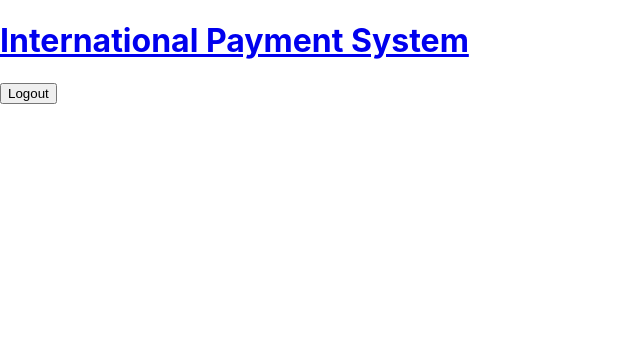
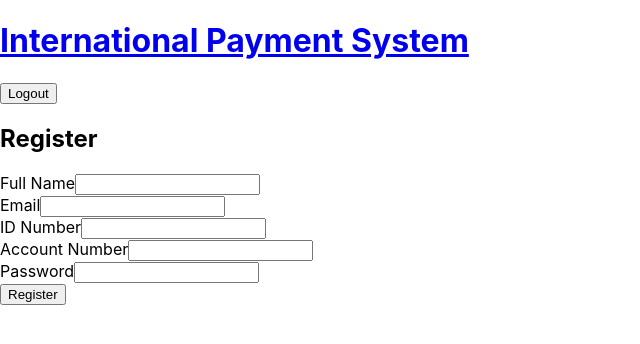
Before and after one commit to JMDavids/APDS_2, a React (Create React App) app in the folder frontend/: page /register in a window 1280 px wide. Shown: the top 344 px of the page, without its empty margins (0-640 px from the left). Built offline with nearby package versions, Linux system fonts and the light colour scheme.

Commit message:
Register

```diff
--- a/frontend/package.json
+++ b/frontend/package.json
@@ -6,6 +6,7 @@
     "@testing-library/jest-dom": "^5.17.0",
     "@testing-library/react": "^13.4.0",
     "@testing-library/user-event": "^13.5.0",
+    "axios": "^1.7.7",
     "react": "^18.3.1",
     "react-dom": "^18.3.1",
     "react-router-dom": "^6.26.2",
--- a/frontend/src/App.js
+++ b/frontend/src/App.js
@@ -1,19 +1,30 @@
-import { BrowserRouter, Routes, Route} from 'react-router-dom'
-import Home from './pages/home'
-import Login from './pages/login'
+import { BrowserRouter, Routes, Route } from 'react-router-dom';
+import Home from './pages/home';
+import Login from './pages/login';
 import Navbar from './components/navbar';
+import Registration from './components/RegisterForm';  // Assuming your registration form is here
+import Payment from './components/payment';            // Assuming your payment form is here
 
 function App() {
   return (
     <div className="App">
       <BrowserRouter>
-      <Navbar/>
-          <div className='pages'>
-            <Routes>
-              <Route path='/' element={<Home/>}/>
-              <Route path='/Login' element={<Login/>}/>
-            </Routes>
-          </div>
+        <Navbar />  {/* Navbar will remain visible across all routes */}
+        <div className='pages'>
+          <Routes>
+            {/* Route to home page */}
+            <Route path='/' element={<Home />} />
+
+            {/* Route to login page */}
+            <Route path='/login' element={<Login />} />
+
+            {/* Route to registration page */}
+            <Route path='/register' element={<Registration />} />
+
+            {/* Route to payment page */}
+            <Route path='/payment' element={<Payment />} />
+          </Routes>
+        </div>
       </BrowserRouter>
     </div>
   );
--- /dev/null
+++ b/frontend/src/components/RegisterForm.js
@@ -0,0 +1,111 @@
+import React, { useState } from 'react';
+import axios from 'axios';
+import { useNavigate } from 'react-router-dom';  // Import useNavigate hook
+
+const Registration = () => {
+  const [formData, setFormData] = useState({
+    fullName: '',
+    email: '',
+    idNumber: '',
+    accountNumber: '',
+    password: ''
+  });
+
+  const [error, setError] = useState(null);
+  const [success, setSuccess] = useState(null);
+
+  const navigate = useNavigate();  // Create an instance of useNavigate
+
+  const handleChange = (e) => {
+    setFormData({
+      ...formData,
+      [e.target.name]: e.target.value
+    });
+  };
+
+  const handleSubmit = async (e) => {
+    e.preventDefault();
+
+    try {
+      const response = await axios.post('http://localhost:5000/api/users/signup', formData);
+
+      // If successful, redirect to home page
+      setSuccess('User registered successfully!');
+      setError(null);
+      navigate('/');  // Redirect to home page
+    } catch (err) {
+      setError(err.response ? err.response.data.error : 'Something went wrong');
+      setSuccess(null);
+    }
+  };
+
+  return (
+    <div className="registration-form">
+      <h2>Register</h2>
+
+      {error && <div style={{ color: 'red' }}>{error}</div>}
+      {success && <div style={{ color: 'green' }}>{success}</div>}
+
+      <form onSubmit={handleSubmit}>
+        <div>
+          <label>Full Name</label>
+          <input
+            type="text"
+            name="fullName"
+            value={formData.fullName}
+            onChange={handleChange}
+            required
+          />
+        </div>
+
+        <div>
+          <label>Email</label>
+          <input
+            type="email"
+            name="email"
+            value={formData.email}
+            onChange={handleChange}
+            required
+          />
+        </div>
+
+        <div>
+          <label>ID Number</label>
+          <input
+            type="text"
+            name="idNumber"
+            value={formData.idNumber}
+            onChange={handleChange}
+            required
+          />
+        </div>
+
+        <div>
+          <label>Account Number</label>
+          <input
+            type="text"
+            name="accountNumber"
+            value={formData.accountNumber}
+            onChange={handleChange}
+            required
+          />
+        </div>
+
+        <div>
+          <label>Password</label>
+          <input
+            type="password"
+            name="password"
+            value={formData.password}
+            onChange={handleChange}
+            required
+          />
+        </div>
+
+        <button type="submit">Register</button>
+      </form>
+    </div>
+  );
+};
+
+export default Registration;
--- a/frontend/src/components/navbar.js
+++ b/frontend/src/components/navbar.js
@@ -1,13 +1,15 @@
 import { Link } from "react-router-dom";
-import {useLogout} from '../hooks/useLogout';
+import { useLogout } from '../hooks/useLogout';
 import { useAuthenticationContext } from "../hooks/useAuthenticationContext";
 
 const Navbar = () => {
-    const {logout} = useLogout()
-    const{user} = useAuthenticationContext()
+    const { logout } = useLogout();
+    const { user } = useAuthenticationContext();
+
     const handleClick = () => {
-        logout()
+        logout();
     }
+
     return (
         <header>
             <div className="container">
@@ -17,18 +19,24 @@ const Navbar = () => {
                 <nav>
                     {user && (
                         <div>
+                            <span>{user.email}</span> {/* Display user email when logged in */}
                             <button onClick={handleClick}>Logout</button>
                         </div>
                     )}
-                        {!user &&(
+                    {!user && (
+                        <div>
                             <Link to='/login'>
                                 <h3>Login</h3>
                             </Link>
+                            <Link to='/register'>
+                                <h3>Register</h3>
+                            </Link>
+                        </div>
                     )}
                 </nav>
             </div>
         </header>
-    )
+    );
 }
 
-export default Navbar
+export default Navbar;
--- a/frontend/src/components/payment.js
+++ b/frontend/src/components/payment.js
@@ -15,11 +15,20 @@ const Payment = () => {
 
     const payment = { amount, currency, provider, accountInfo, swiftCode };
 
+    // Get the JWT token from localStorage
+    const token = JSON.parse(localStorage.getItem('user'))?.token;
+
+    if (!token) {
+      setError('User is not authenticated');
+      return;
+    }
+
     const response = await fetch('http://localhost:5000/api/payments', {
       method: 'POST',
-      body: JSON.stringify(payment), // Converting our payment to JSON
+      body: JSON.stringify(payment), // Converting payment object to JSON
       headers: {
         'Content-Type': 'application/json',
+        'Authorization': `Bearer ${token}`, // Attach the JWT token
       },
     });
 
@@ -29,6 +38,7 @@ const Payment = () => {
       setError(json.error);
     }
     if (response.ok) {
+      // Clear form fields after successful submission
       setAmount('');
       setCurrency('');
       setProvider('');
@@ -49,6 +59,7 @@ const Payment = () => {
         type="number"
         onChange={(e) => setAmount(e.target.value)}
         value={amount}
+        required
       />
 
       <label>Currency Type:</label>
@@ -56,6 +67,7 @@ const Payment = () => {
         type="text"
         onChange={(e) => setCurrency(e.target.value)}
         value={currency}
+        required
       />
 
       <label>Payment Provider:</label>
@@ -63,6 +75,7 @@ const Payment = () => {
         type="text"
         onChange={(e) => setProvider(e.target.value)}
         value={provider}
+        required
       />
 
       <label>Account Info:</label>
@@ -70,6 +83,7 @@ const Payment = () => {
         type="text"
         onChange={(e) => setAccountInfo(e.target.value)}
         value={accountInfo}
+        required
       />
 
       <label>Swift Code:</label>
@@ -77,6 +91,7 @@ const Payment = () => {
         type="text"
         onChange={(e) => setSwiftCode(e.target.value)}
         value={swiftCode}
+        required
       />
 
       <button type="submit">Add Payment</button>
--- a/frontend/src/hooks/useLogin.js
+++ b/frontend/src/hooks/useLogin.js
@@ -1,46 +1,41 @@
-import {useState} from 'react'
-import { useAuthenticationContext } from './useAuthenticationContext'
-
-//keeping track of our context for session management
-// we need to know when the user is logged in our out
+import { useState } from 'react';
+import { useAuthenticationContext } from './useAuthenticationContext'; // Assuming you have this context for managing user state
 
 export const useLogin = () => {
+    const [error, setError] = useState(null);
+    const [isLoading, setIsLoading] = useState(false);
+    const { dispatch } = useAuthenticationContext(); // To update user state in the context
 
-    const [error, setError] = useState(null);
-    const [isLoading, setIsLoading] = useState(null);
-    const {dispatch} = useAuthenticationContext()
+    const login = async (email, password) => {
+        setIsLoading(true);
+        setError(null);
 
-    const login = async(email, password,accountNumber) => {
-        setIsLoading(true)
-        setError(null)
+        try {
+            const response = await fetch('http://localhost:5000/api/users/login', {
+                method: 'POST',
+                headers: { 'Content-Type': 'application/json' },
+                body: JSON.stringify({ email, password })
+            });
 
-        const response = await fetch('http://localhost:5000/api/users/login', {
-            method: "POST",
-            headers: {'Content-Type': 'application/json'},
-            body: JSON.stringify({email, password,accountNumber})
-        })
+            const data = await response.json();
 
-        const json = await response.json()
+            if (!response.ok) {
+                setError(data.error);
+                setIsLoading(false);
+            } else {
+                // Store JWT token in localStorage
+                localStorage.setItem('user', JSON.stringify(data));
 
-        if(!response.ok){
-            setError(json.error)
-            setIsLoading(false)
+                // Update authentication context
+                dispatch({ type: 'LOGIN', payload: data });
+
+                setIsLoading(false);
+            }
+        } catch (err) {
+            setError('Failed to login');
+            setIsLoading(false);
         }
-        if(response.ok){
-            //1. update auth context with email
-            //2. update isLoading to false because we are finished
-            //3. update our jsonwebtoken. If a user closes the page and reopens, they still logged in
+    };
 
-
-            //we have to store strings inside localstorage so we convert json object to string
-            localStorage.setItem('users', JSON.stringify(json))
-
-            dispatch({type: "LOGIN", payload: json})
-
-            setIsLoading(false)
-
-        }
-    }
-    return {login, isLoading, error}
-
-}
+    return { login, isLoading, error };
+};
--- a/frontend/src/pages/login.js
+++ b/frontend/src/pages/login.js
@@ -1,21 +1,28 @@
 import { useState } from 'react';
 import { useLogin } from '../hooks/useLogin';
+import { useNavigate } from 'react-router-dom'; // Import useNavigate
 
 const Login = () => {
     const [email, setEmail] = useState('');
     const [password, setPassword] = useState('');
-    const {login, isLoading, error} = useLogin()
-    const [accountNumber,setAccountNumber] = useState('');
+    const [accountNumber, setAccountNumber] = useState('');
+    const { login, isLoading, error } = useLogin();
+    const navigate = useNavigate(); // Initialize useNavigate
 
-    const handleLogin = async(e) => {
-       e.preventDefault() //do not refresh on submit
-       await login(email, password)
+    const handleLogin = async (e) => {
+        e.preventDefault(); // Prevent page refresh on submit
+        const success = await login(email, password, accountNumber);
+
+        // Redirect to home page if login is successful
+        if (success) {
+            navigate('/');
+        }
     };
 
     return (
         <div>
-            <h1 style={{display: "flex", justifyContent: "center", alignItems: "center"}}>Login</h1>
-            <div style={{display: "flex", justifyContent: "center", alignItems: "center", height: "50vh"}}>
+            <h1 style={{ display: "flex", justifyContent: "center", alignItems: "center" }}>Login</h1>
+            <div style={{ display: "flex", justifyContent: "center", alignItems: "center", height: "50vh" }}>
                 <form>
                     <label>
                         Email:
@@ -36,9 +43,9 @@ const Login = () => {
                     </label>
                     <br />
                     <label>
-                    accountNumber:
+                        Account Number:
                         <input
-                        type="account number"
+                            type="text"
                             onChange={(e) => setAccountNumber(e.target.value)}
                             value={accountNumber}
                         />
```
Also changed, not shown: frontend/src/hooks/usePayment.js (added, +44 -0 lines), 1 other file (tests, documents, lock files or other folders). Lines whose indentation alone changed are shown as unchanged.
